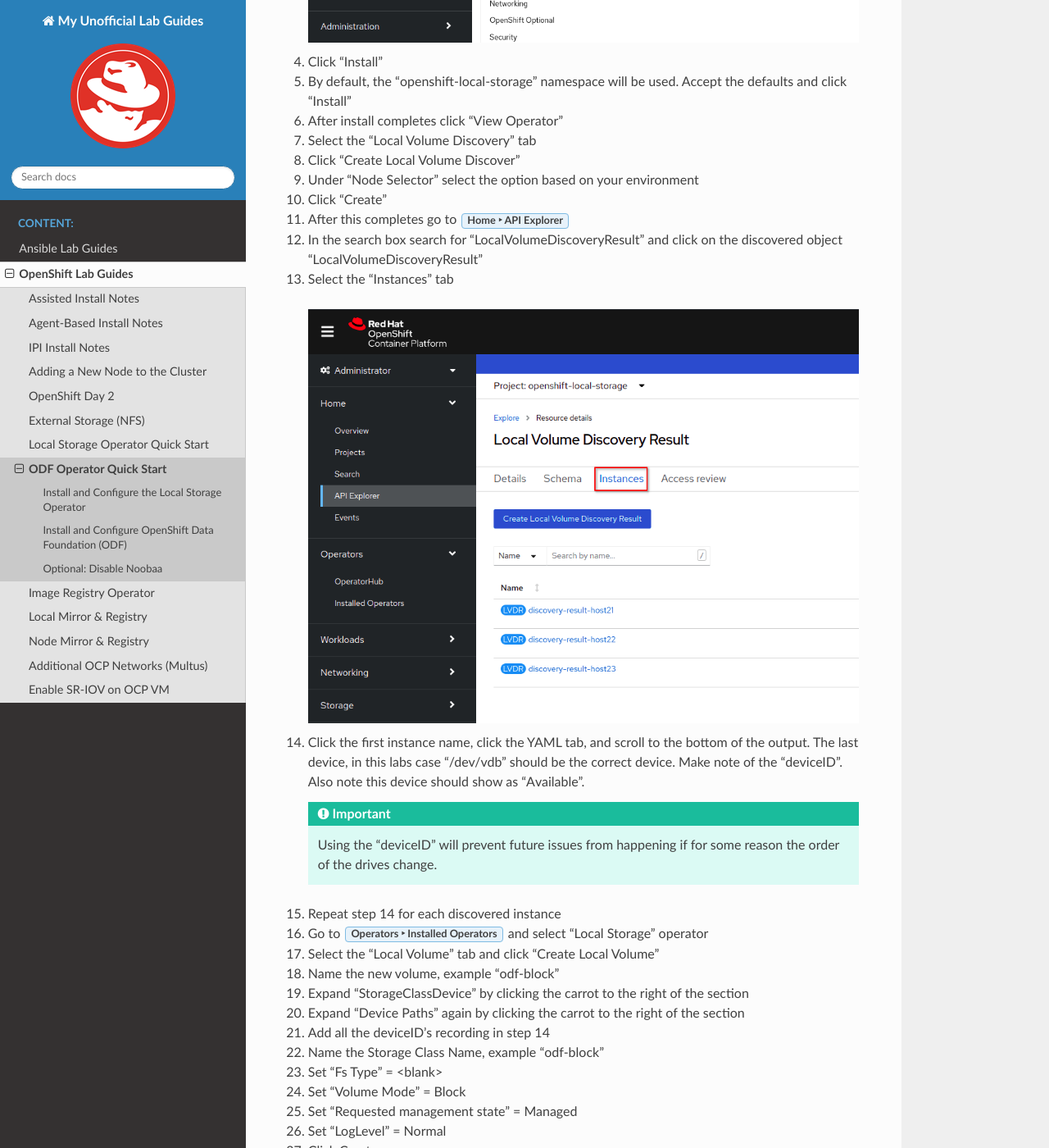
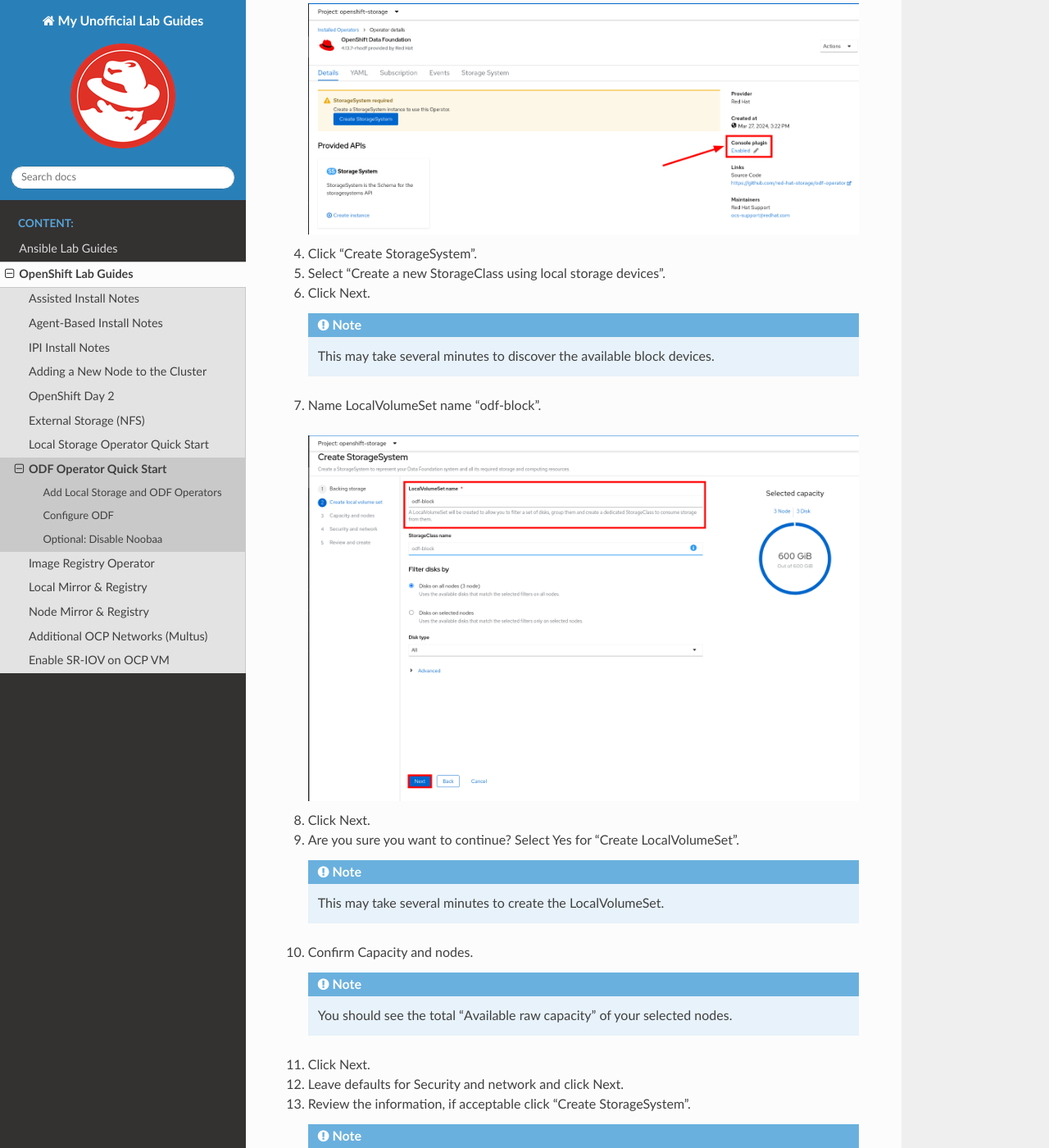
Before and after one commit to vtog/labGuides, a Sphinx documentation site: the page built from source/ocp/odf-quick-start.rst, in a window 1280 px wide and 1400 px high, scrolled down 1150 px. Shown: the whole window at 82% size. Built offline with Sphinx 7.4.7 and the Read the Docs theme 2.0.0, drawn with Linux system fonts in a browser that asks for light colours; pages that are not in the unit, such as notebooks, are missing from menus; some of the changed text lies outside the part shown.

Commit message:
updated odf guide from manual to wizard

```diff
--- a/source/ocp/odf-quick-start.rst
+++ b/source/ocp/odf-quick-start.rst
@@ -5,93 +5,74 @@
 (LSO) and OpenShift Data Foundations (ODF). LSO is a pre-requisite for
 installing ODF on OpenShift nodes that will use local block devices.
 
-.. important:: With 4.11+ ODF will walk you through most these steps making the
-   install much easier. The notes can still be used but I recommend using the
-   ODF config wizard.
+.. important:: With 4.11+ ODF added a wizard removing the need to manually
+   create all the required objects. The install and configuration process is
+   much easier. I've removed my old manual notes and replaced them with a
+   wizard walk-through.
 
 .. warning::
    We’ve found that hugepages needs to be disabled before installing ODF
    otherwise noobaa pods won’t start correctly. This can be re-enabled
    afterwards.
 
-Install and Configure the Local Storage Operator
-------------------------------------------------
+Add Local Storage and ODF Operators
+-----------------------------------
 
-1. From the OCP Web Console go to :menuselection:`Operators --> OperatorHub`
+1. From the OCP Web Console go to :menuselection:`Operators --> OperatorHub`.
+#. In the Filter by keyword box type, "local storage".
+#. Select **"Local Storage"** operator.
+#. Click "Install".
+#. By default, the "openshift-local-storage" namespace will be used. Accept the
+   defaults and click "Install".
+#. After install finishes go back to :menuselection:`Operators -->
+   OperatorHub`.
+#. In the Filter by keyword box type, "ODF".
+#. Select **"OpenShift Data Foundation"** operator.
+#. Click "Install".
+#. Accept the defaults and click "Install".
+#. Go to next section to configure ODF.
 
-#. In the Filter by keyword box type, "local storage"
-#. Select "Local Storage" operator
+Configure ODF
+-------------
 
-   .. image:: images/operatorhublocalstorage.png
+#. Frome the web console go to :menuselection:`Operators --> Installed
+   Operators`.
+#. Select "OpenShift Data Foundation".
+#. Enable Console plugin.
 
-#. Click "Install"
-#. By default, the "openshift-local-storage" namespace will be used. Accept
-   the defaults and click "Install"
-#. After install completes click "View Operator"
-#. Select the "Local Volume Discovery" tab
-#. Click "Create Local Volume Discover"
-#. Under "Node Selector" select the option based on your environment
-#. Click "Create"
-#. After this completes go to :menuselection:`Home --> API Explorer`
-#. In the search box search for "LocalVolumeDiscoveryResult" and click on
-   the discovered object "LocalVolumeDiscoveryResult"
-#. Select the "Instances" tab
+   .. tip:: Be sure to wait a couple minutes and refresh browser.
+      The console should prompt you.
 
-   .. image:: images/localvolumediscoveryresult.png
+   .. image:: images/enableodfplugin.png
 
-#. Click the first instance name, click the YAML tab, and scroll to the bottom
-   of the output. The last device, in this labs case "/dev/vdb" should be the
-   correct device. Make note of the "deviceID". Also note this device should
-   show as "Available".
+#. Click "Create StorageSystem".
+#. Select "Create a new StorageClass using local storage devices".
+#. Click Next.
 
-   .. important:: Using the "deviceID" will prevent future issues from happening
-      if for some reason the order of the drives change.
+   .. note:: This may take several minutes to discover the available block
+      devices.
 
-#. Repeat step 14 for each discovered instance
-#. Go to :menuselection:`Operators --> Installed Operators` and select "Local
-   Storage" operator
-#. Select the "Local Volume" tab and click "Create Local Volume"
-#. Name the new volume, example "odf-block"
-#. Expand "StorageClassDevice" by clicking the carrot to the right of the
-   section
-#. Expand "Device Paths" again by clicking the carrot to the right of the
-   section
-#. Add all the deviceID's recording in step 14
-#. Name the Storage Class Name, example "odf-block"
-#. Set "Fs Type" = \<blank\>
-#. Set "Volume Mode" = Block
-#. Set "Requested management state" = Managed
-#. Set "LogLevel" = Normal
-#. Click Create
+#. Name LocalVolumeSet name "odf-block".
 
-   .. image:: images/createlocalvolume.png
+   .. image:: images/createlocalvolumeset.png
 
-Install and Configure OpenShift Data Foundation (ODF)
------------------------------------------------------
+#. Click Next.
+#. Are you sure you want to continue? Select Yes for "Create LocalVolumeSet".
 
-1. From the OCP Web Console go to :menuselection:`Operators --> OperatorHub`
-#. In the Filter by keyword box type, "ODF"
-#. Select "OpenShift Data Foundation" operator
-#. Click "Install"
-#. Accept the defaults and click "Install"
-#. After install completes go to :menuselection:`Operators --> Installed
-   Operators`
-#. Select "OpenShift Data Foundation"
-#. Click "Create StorageSystem"
-#. Select "Use an existing StorageClass"
-#. Under StorageClass dropdown select "odf-block"
+   .. note:: This may take several minutes to create the LocalVolumeSet.
 
-   .. note:: Your name may be different
+#. Confirm Capacity and nodes.
 
-#. Click Next
-#. You should see the total "Available raw capacity" of your selected nodes
-#. Click Next
-#. Leave defaults and click Next
-#. Review the information, if acceptable click "Create StorageSystem"
+   .. note:: You should see the total "Available raw capacity" of your selected
+      nodes.
+
+#. Click Next.
+#. Leave defaults for Security and network and click Next.
+#. Review the information, if acceptable click "Create StorageSystem".
 
    .. note:: This can take several minutes to complete.
 
-#. Verify “ocs-storagecluster-cephfs” is created
+#. Verify “ocs-storagecluster-cephfs” is created.
 
    .. code-block:: bash
 
@@ -102,7 +83,7 @@
 
    .. image:: images/ocgetsc.png
 
-#. Set the default storage class to “ocs-storagecluster-cephfs”
+#. Set the default storage class to “ocs-storagecluster-cephfs”.
 
    .. code-block:: bash
 
@@ -114,13 +95,13 @@
 ------------------------
 
 #. Change to openshift-storage project, or append "-n openshift-storage" to
-   each patch command below
+   each patch command below.
 
    .. code-block:: bash
 
       oc project openshift-storage
 
-#. Edit storagecluster ocs-storagecluster and add strategy
+#. Edit storagecluster ocs-storagecluster and add strategy.
 
    .. code-block:: bash
 
@@ -131,7 +112,7 @@
       #   multiCloudGateway:
       #     reconcileStrategy: ignore
 
-#. Edit NooBaa and add allow deletion
+#. Edit NooBaa and add allow deletion.
 
    .. code-block:: bash
 
@@ -142,7 +123,7 @@
       #   cleanupPolicy:
       #     allowNoobaaDeletion: true
 
-#. Remove NooBaa objects
+#. Remove NooBaa objects.
 
    .. code-block:: bash
 
```
Also changed, not shown: source/ocp/images/createlocalvolumeset.png (added), source/ocp/images/enableodfplugin.png (added).
